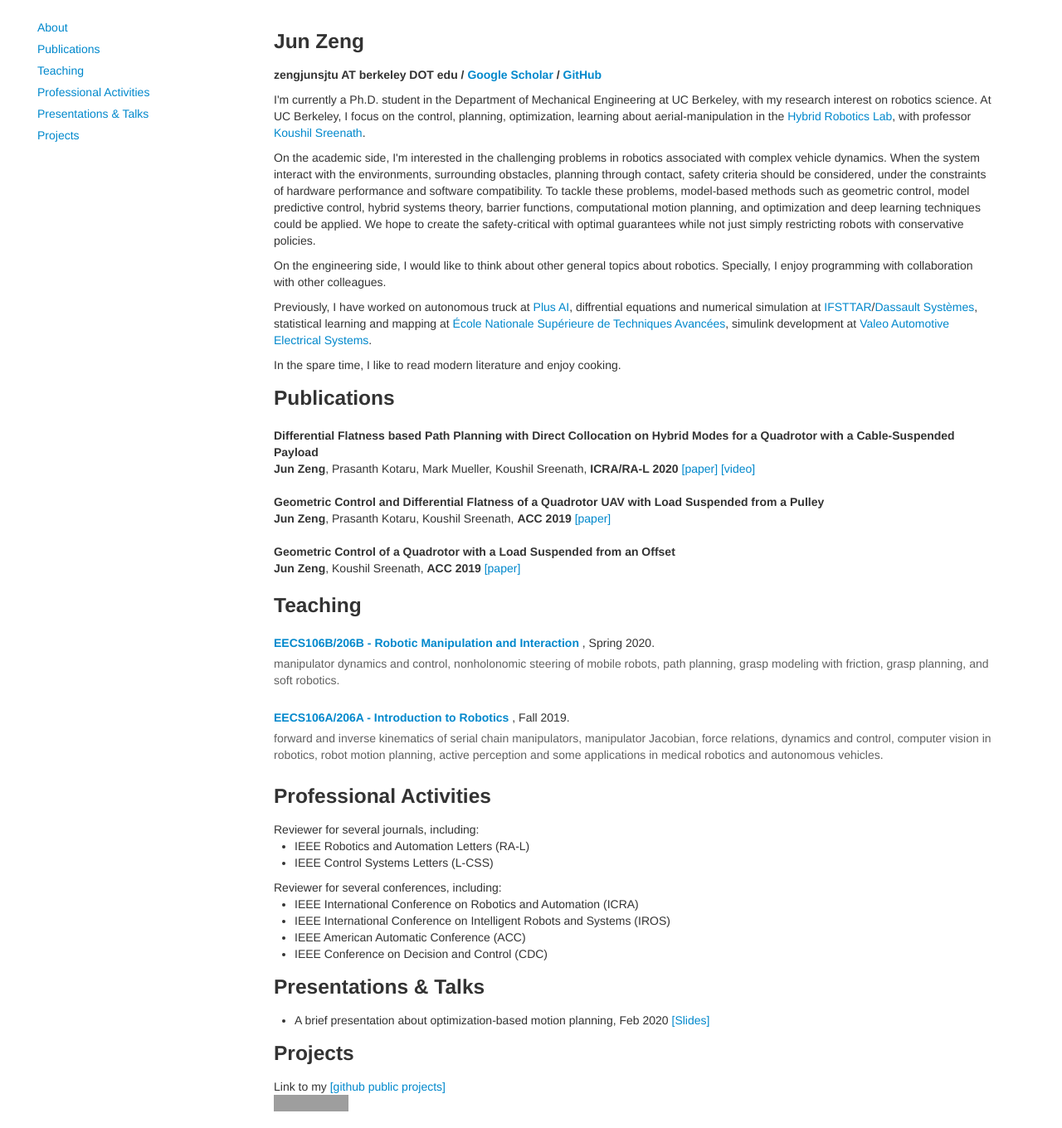
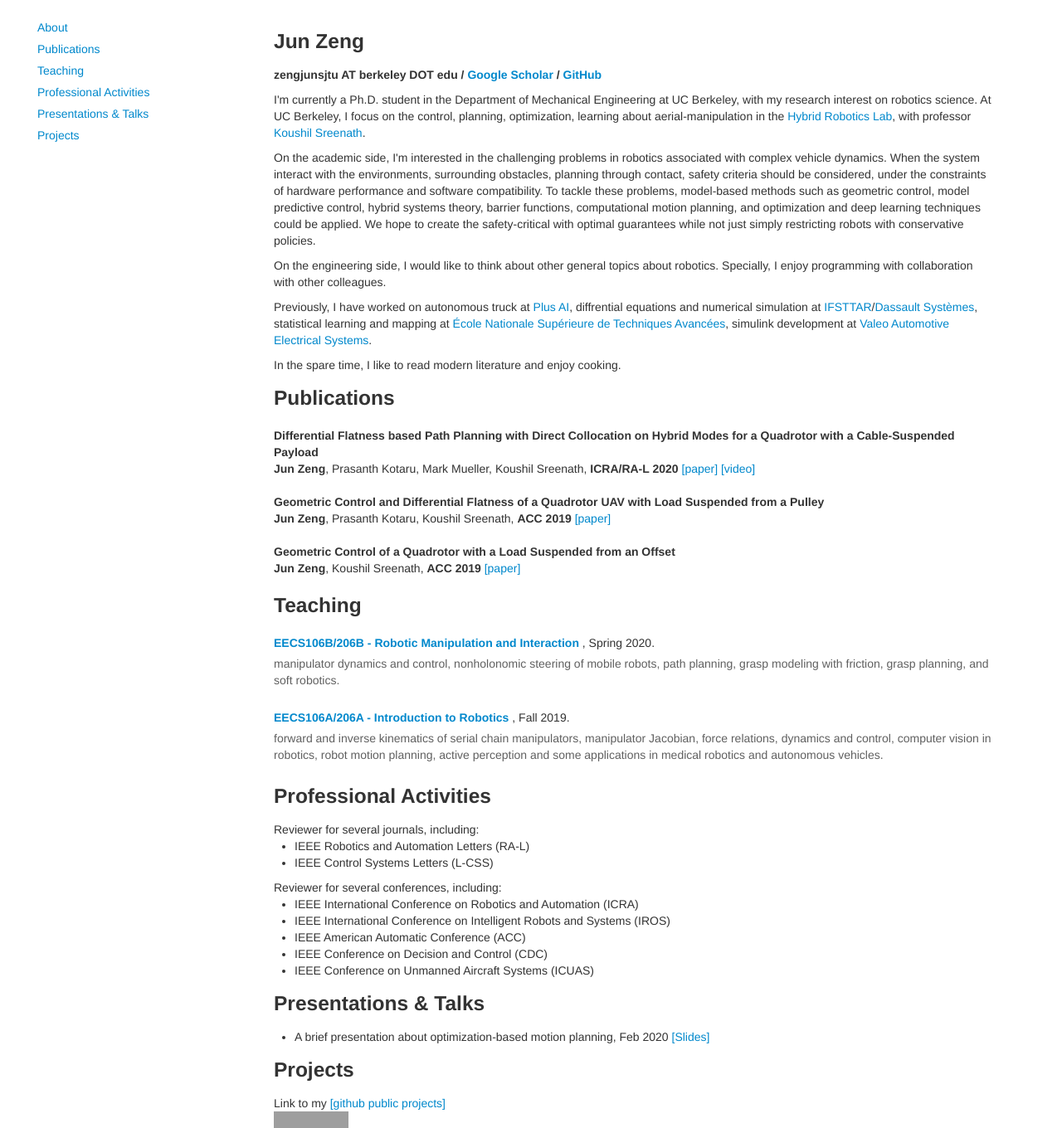
Before and after one commit to junzengx14/junzengx14.github.io, a Jekyll site: the page index.html, which Jekyll copies as it is, in a window 1280 px wide. Shown: the whole page at 83% size. Built offline with Jekyll 4.4.1, drawn with Linux system fonts in a browser that asks for light colours; grey boxes are pictures that could not be loaded.

Commit message:
Add ICUAS as reviewer

```diff
--- a/index.html
+++ b/index.html
@@ -250,6 +250,7 @@
                 <li>IEEE International Conference on Intelligent Robots and Systems (IROS)</li>
                 <li>IEEE American Automatic Conference (ACC)</li>
                 <li>IEEE Conference on Decision and Control (CDC)</li>
+                <li>IEEE Conference on Unmanned Aircraft Systems (ICUAS)</li>
             </ul>
             <p>
 
```
